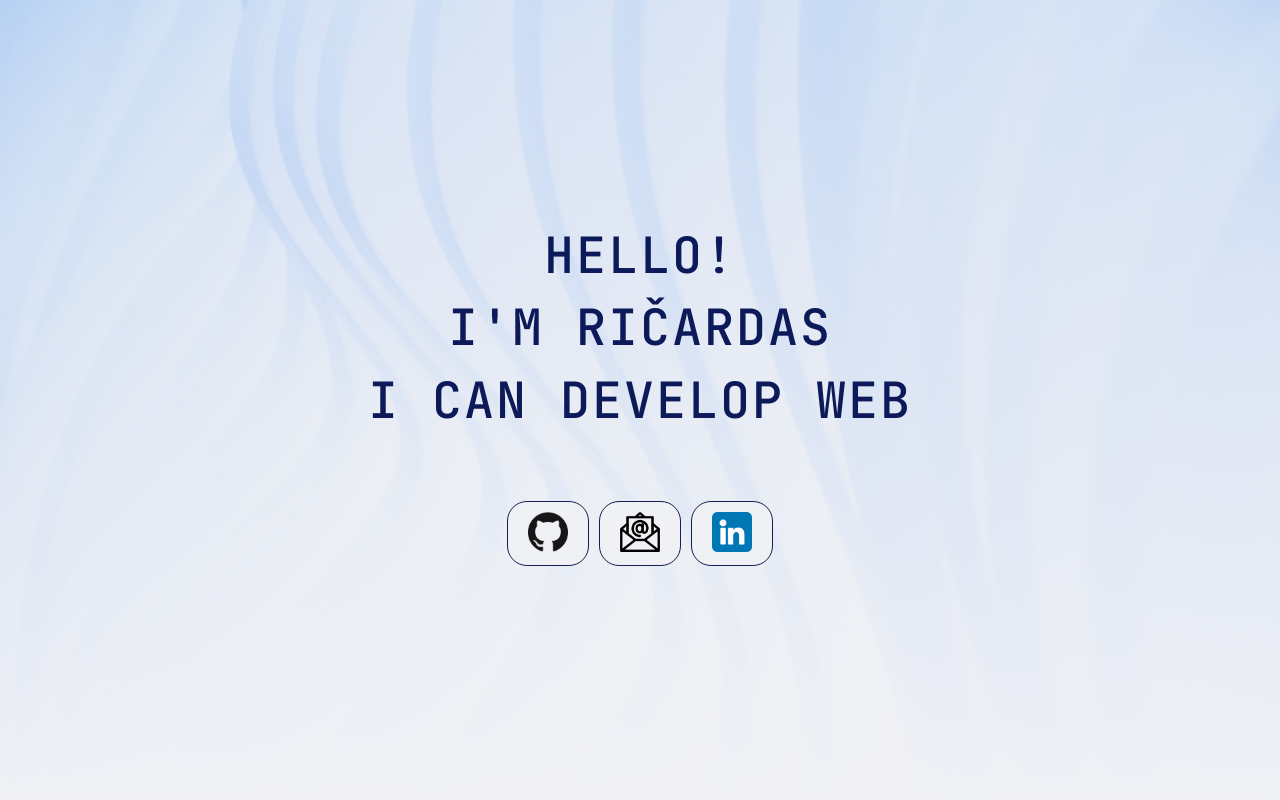
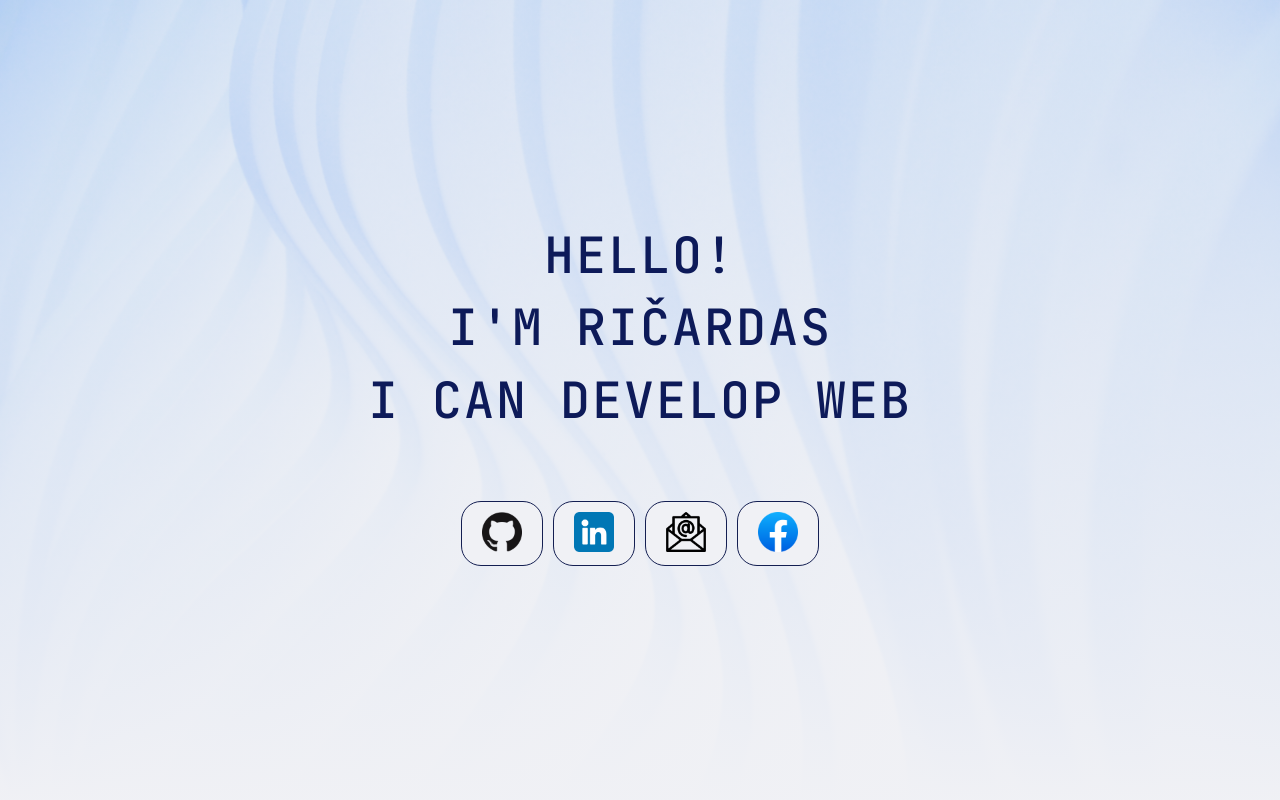
Before and after one commit to BMRicardas/ricardas-io, a React (Create React App) app: page / in a window 1280 px wide. Shown: the top 800 px of the page. Built offline with nearby package versions, Linux system fonts and the light colour scheme.

Commit message:
add contact

```diff
--- a/src/components/Contacts/ContactsList.tsx
+++ b/src/components/Contacts/ContactsList.tsx
@@ -4,6 +4,7 @@ import classes from "./ContactsList.module.scss";
 import logoGitHub from "../../assets/images/git-hub.png";
 import logoEmail from "../../assets/images/email.png";
 import logoLinkedIn from "../../assets/images/linkedin.png";
+import logoFacebook from "../../assets/images/facebook.png";
 
 interface Contact {
   url: string;
@@ -18,14 +19,19 @@ const contacts: Contact[] = [
     alt: "My Github Page",
   },
   {
+    url: "https://www.linkedin.com/in/ricardas-brazdzius/",
+    logoUrl: logoLinkedIn,
+    alt: "My LinkedIn Page",
+  },
+  {
     url: "mailto:Ricardas.Brazdzius@gmail.com",
     logoUrl: logoEmail,
     alt: "My Email",
   },
   {
-    url: "https://www.linkedin.com/in/ricardas-brazdzius/",
-    logoUrl: logoLinkedIn,
-    alt: "My LinkedIn Page",
+    url: "https://www.facebook.com/ricardas.brazdzius/",
+    logoUrl: logoFacebook,
+    alt: "My Facebook Page",
   },
 ];
 
--- a/src/components/Header/Header.module.scss
+++ b/src/components/Header/Header.module.scss
@@ -1,17 +1,21 @@
+@import "../../styles/";
+
 .header {
   display: flex;
   justify-content: center;
   align-items: center;
   height: 100vh;
   background-image: linear-gradient(
-      // to right bottom,
       var(--color-primary-0-a),
       var(--color-primary-0)
     ),
     url(../../assets/images/debora-pilati-dOG0z4-gqp0-unsplash.jpg);
   background-size: cover;
   background-position: center;
-  // clip-path: polygon(0 0, 100% 0, 100% 88vh, 0 100%);
+
+  @media only screen and (min-width: $bp-xl) {
+    height: 70vh;
+  }
 
   &__text-box {
     text-align: center;
--- a/src/styles/variables/_breakpoints.scss
+++ b/src/styles/variables/_breakpoints.scss
@@ -1,3 +1,4 @@
+$bp-xl: 120em; // 992px
 $bp-lg: 62em; // 992px
 $bp-md: 48em; // 768px
 $bp-sm: 35em; // 567px
--- a/src/styles/variables/_grid.scss
+++ /dev/null
@@ -1,6 +0,0 @@
-:root {
-  // --grid-width: 114rem;
-  --grid-width: 200rem;
-  --gutter-vertical: 8rem;
-  --gutter-horizontal: 6rem;
-}
--- a/src/styles/variables/index.scss
+++ b/src/styles/variables/index.scss
@@ -1,6 +1,5 @@
 @import "border-radius";
 @import "breakpoints";
 @import "colors";
-@import "grid";
 @import "shadows";
 @import "typograpgy";
--- a/src/ui/Section/Section.module.scss
+++ b/src/ui/Section/Section.module.scss
@@ -1,7 +1,7 @@
 .section {
   padding: 5rem 0;
   display: flex;
-  width: 200rem;
+  width: 150rem;
   max-width: 100%;
   flex-direction: column;
   justify-content: center;
```
Also changed, not shown: src/assets/images/facebook.png (added).
